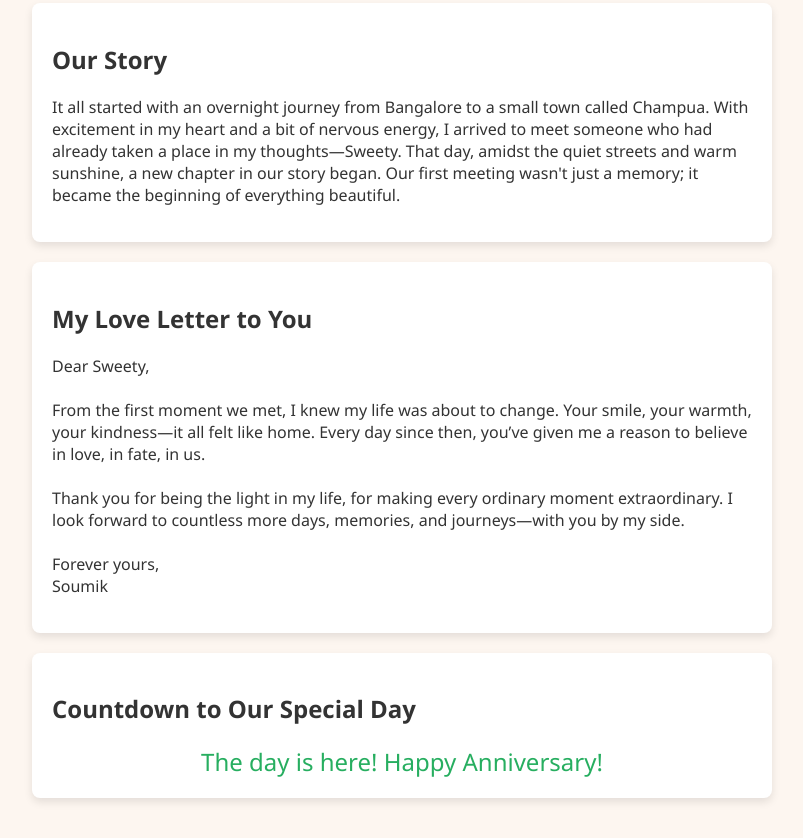
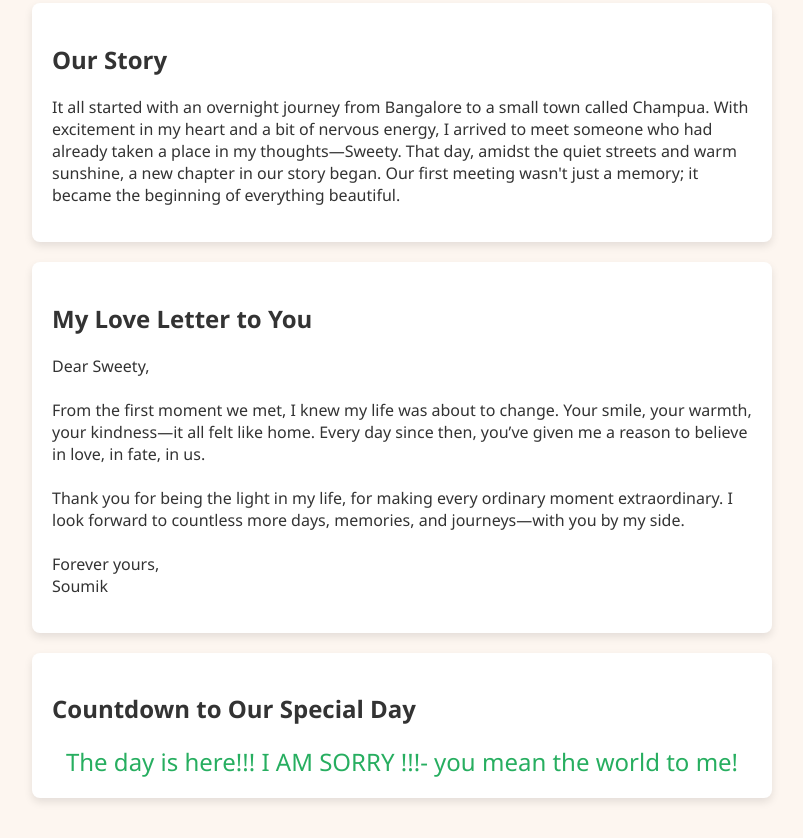
Before and after one commit to roysoumik/Soumik-Sweety-Page, a plain HTML site: page index.html in a window 1280 px wide. Shown: the part 530-1368 px from the top of the page, without its empty margins (238-1041 px from the left). Drawn offline with Linux system fonts and the light colour scheme.

Commit message:
Update index.html

```diff
--- a/index.html
+++ b/index.html
@@ -91,7 +91,7 @@
     const diff = targetDate - now;
 
     if (diff <= 0) {
-      document.getElementById("countdown").innerText = "The day is here! Happy Anniversary!";
+      document.getElementById("countdown").innerText = "The day is here!!! I AM SORRY !!!- you mean the world to me!";
       return;
     }
 
```
